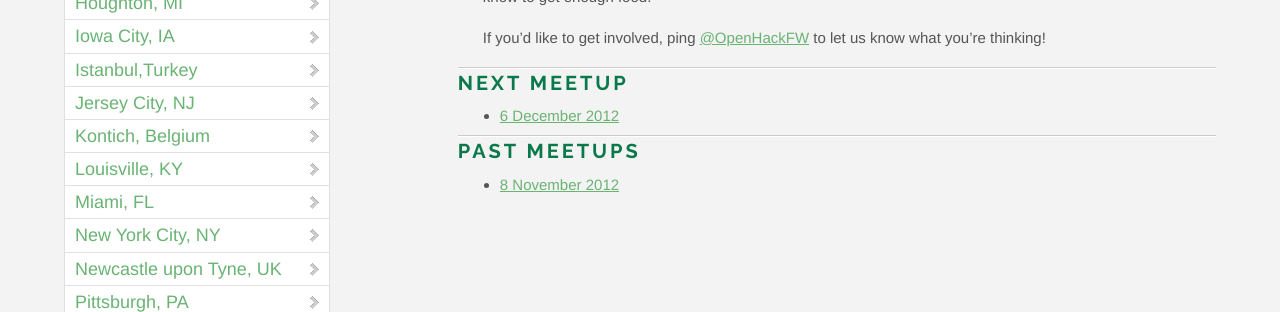
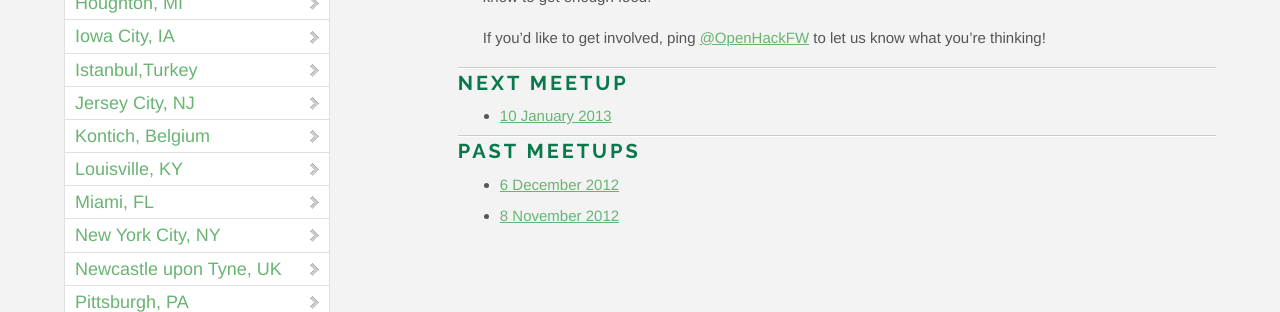
Before and after one commit to OpenHack/openhack.github.com, a Jekyll site: the page built from fortwayne/index.markdown, in a window 1280 px wide. Shown: the part 660-972 px from the top of the page. Built offline with Jekyll 4.4.1, drawn with Linux system fonts in a browser that asks for light colours; nearby versions of some CDN libraries; Markdown is read by kramdown in place of the engine named in the settings; comment, search, counter and statistics services are not loaded.

Commit message:
Add next OpenHack Fort Wayne event

```diff
--- a/fortwayne/index.markdown
+++ b/fortwayne/index.markdown
@@ -22,8 +22,9 @@ you're thinking!
 
 ### Next meetup
 
-* [6 December 2012](http://openhackfw.eventbrite.com/)
+* [10 January 2013](http://openhackfw.eventbrite.com/)
 
 ### Past meetups
 
+* [6 December 2012](http://openhackfw-dec12.eventbrite.com/)
 * [8 November 2012](http://openhackfw-nov12.eventbrite.com/)
```
